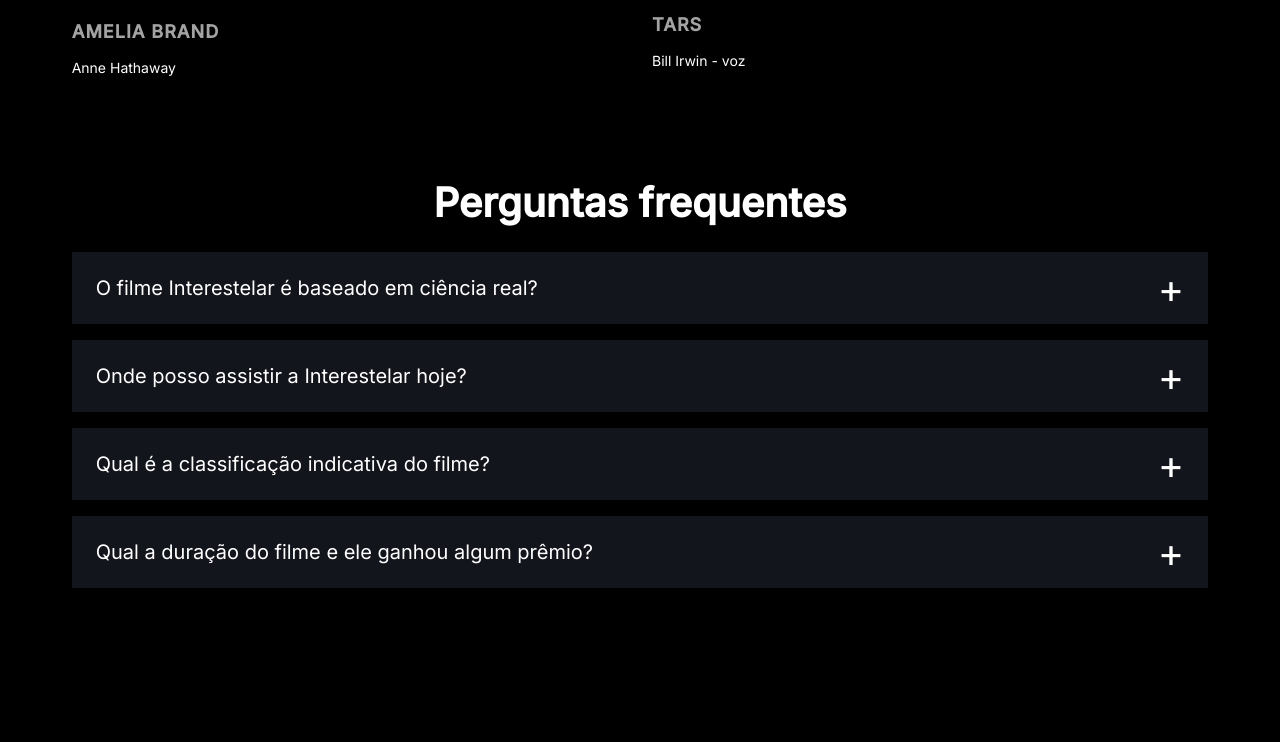
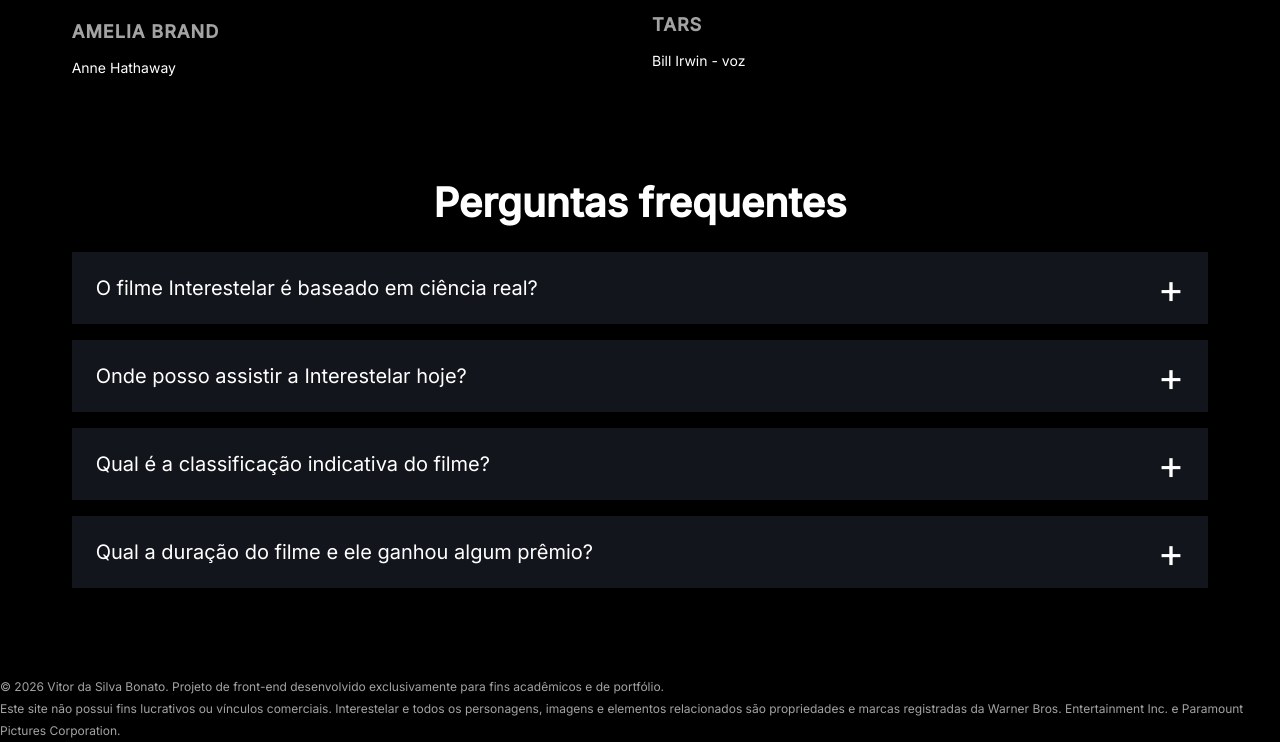
Before and after one commit to VitorV9/landing-page-interestelar, a website: page index.html in a window 1280 px wide. Shown: the part 2135-2877 px from the top of the page. Before the commit the page ends 2811 px from the top, so only its background shows below. Drawn offline with nearby package versions, Linux system fonts and the light colour scheme; files that its build step writes are made by us from their sources; files whose address does not match are found by name.

Commit message:
feat: cria estrutura do rodapé

```diff
--- a/index.html
+++ b/index.html
@@ -105,6 +105,16 @@
             </li>
         </ul>
     </section>
+    <footer class="footer">
+        <div class="footer__container">
+        <p class="text--small">
+            © 2026 Vitor da Silva Bonato. Projeto de front-end desenvolvido exclusivamente para fins acadêmicos e de portfólio.
+        </p>
+        <p class="text--small">
+            Este site não possui fins lucrativos ou vínculos comerciais. Interestelar e todos os personagens, imagens e elementos relacionados são propriedades e marcas registradas da Warner Bros. Entertainment Inc. e Paramount Pictures Corporation.
+        </p>
+        </div>
+    </footer>
 
     <script src="./dist/js/main.js"></script>
 </body>
```
